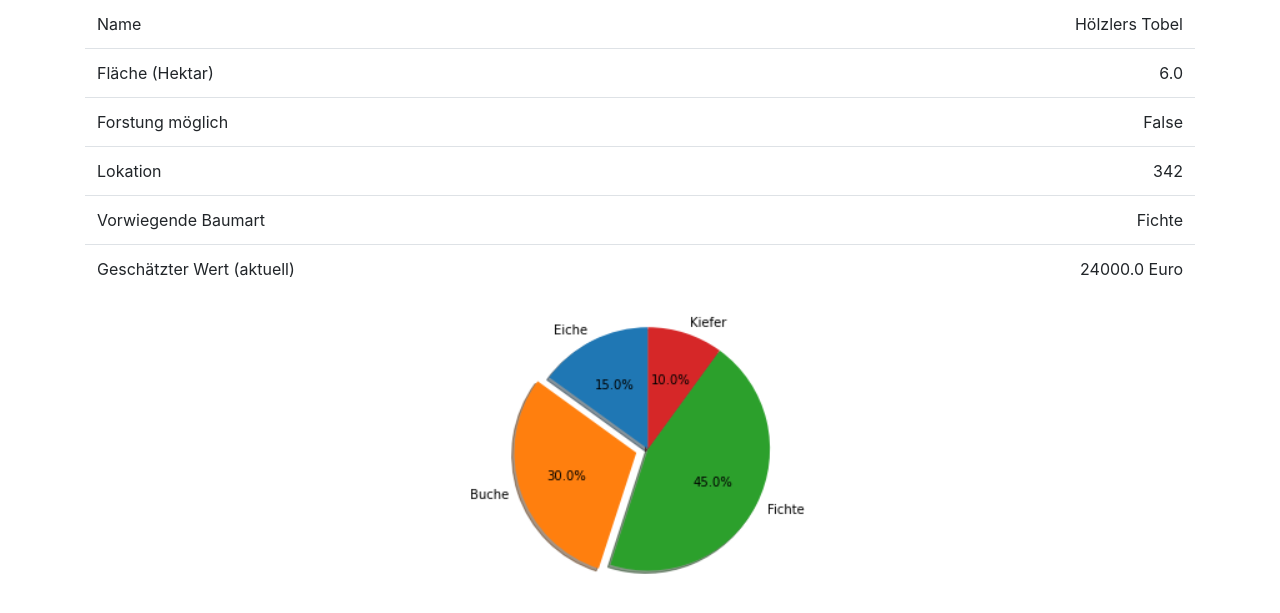
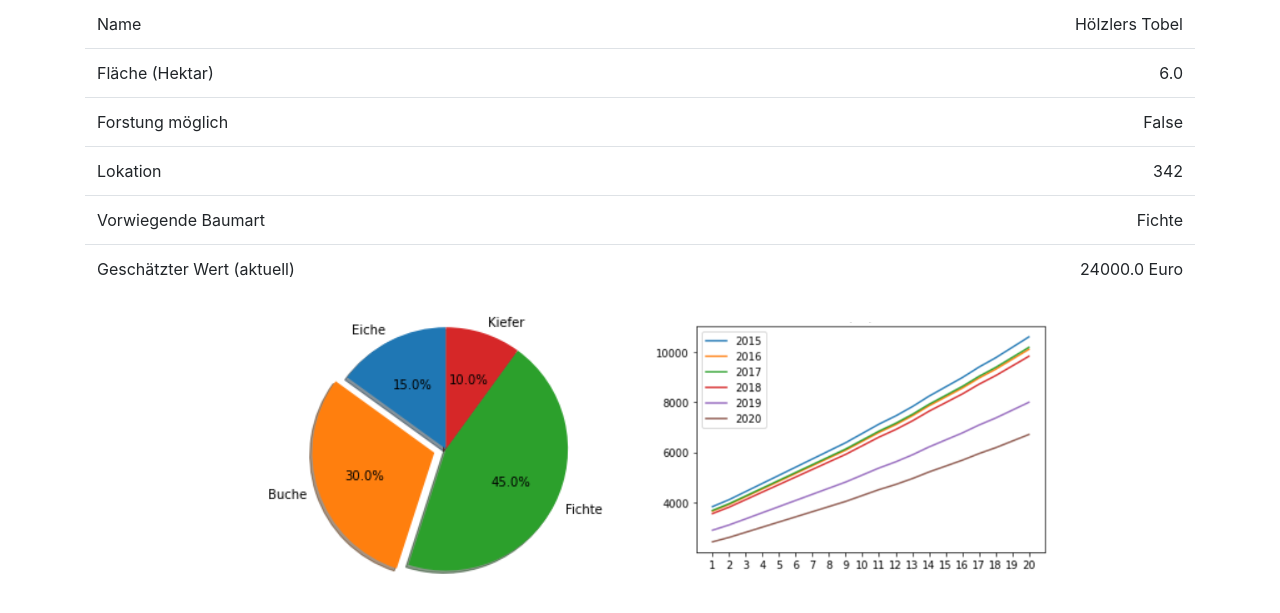
Before and after one commit to wnhrt/waldcheck24, a Flask app: page /wald/1 in a window 1280 px wide. Shown: the part 147-760 px from the top of the page. Run offline with Flask 2, Linux system fonts and the light colour scheme; data comes from the database, SQL or seed files in the repository; some libraries are stand-ins or nearby versions.

Commit message:
added linechart

```diff
--- a/waldcheck24/templates/wald/details.html
+++ b/waldcheck24/templates/wald/details.html
@@ -46,6 +46,7 @@
 	  </table>
 	  <div class="text-center">
 		  <img src="{{ url_for('static', filename='images/pichart.png') }}" alt="">
+		  <img src="{{ url_for('static', filename='images/linechart_1.png') }}" width=400>
 	  </div>
 </div>
 {% endblock %}
```
Also changed, not shown: waldcheck24/static/images/linechart.PNG (added), waldcheck24/static/images/linechart_1.png (added).
